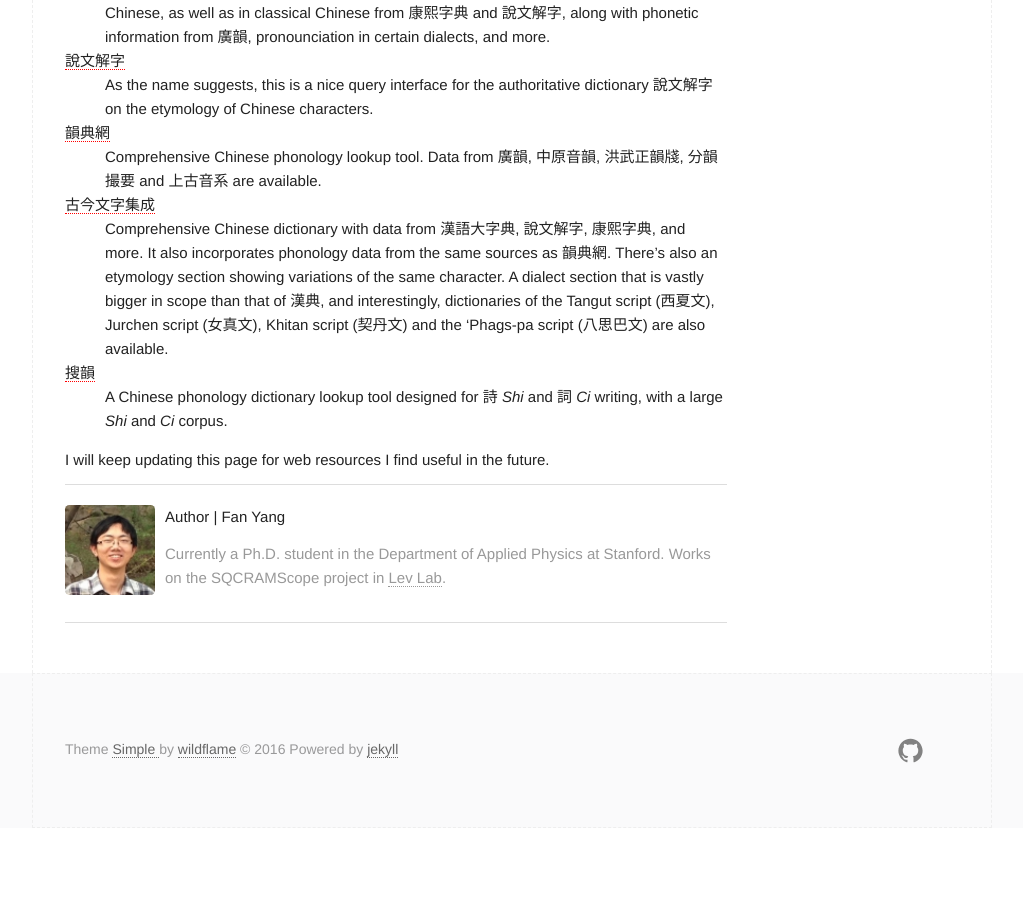
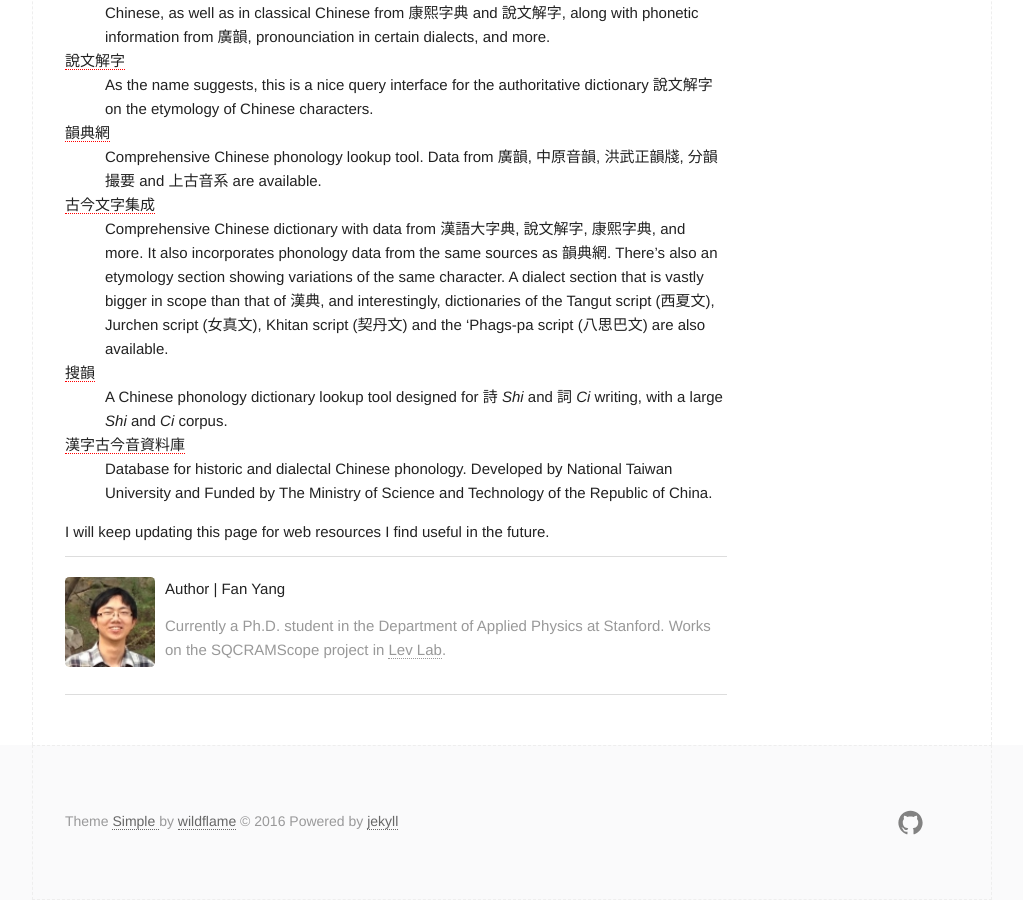
Before and after one commit to codetrick/codetrick.github.io, a Jekyll site: the page built from _posts/2018-06-23-chinese-premodern-texts.markdown, in a window 1280 px wide and 900 px high, scrolled down 1580 px. Shown: the whole window, without its empty margins (128-1151 px from the left). Built offline with Jekyll 4.4.1, drawn with Linux system fonts in a browser that asks for light colours; comment, search, counter and statistics services are not loaded; before the commit the page ends 2408 px from its top, so only the background shows below that.

Commit message:
Added 漢字古今音資料庫 to the list of chinese text resources.

```diff
--- a/_posts/2018-06-23-chinese-premodern-texts.markdown
+++ b/_posts/2018-06-23-chinese-premodern-texts.markdown
@@ -50,6 +50,8 @@
 [搜韻](https://sou-yun.com/)
 : A Chinese phonology dictionary lookup tool designed for 詩 *Shi* and 詞 *Ci* writing, with a large *Shi* and *Ci* corpus.
 
+[漢字古今音資料庫](http://xiaoxue.iis.sinica.edu.tw/ccr/)
+: Database for historic and dialectal Chinese phonology. Developed by National Taiwan University and Funded by The Ministry of Science and Technology of the Republic of China.
 
 I will keep updating this page for web resources I find useful in the future.
 
```
